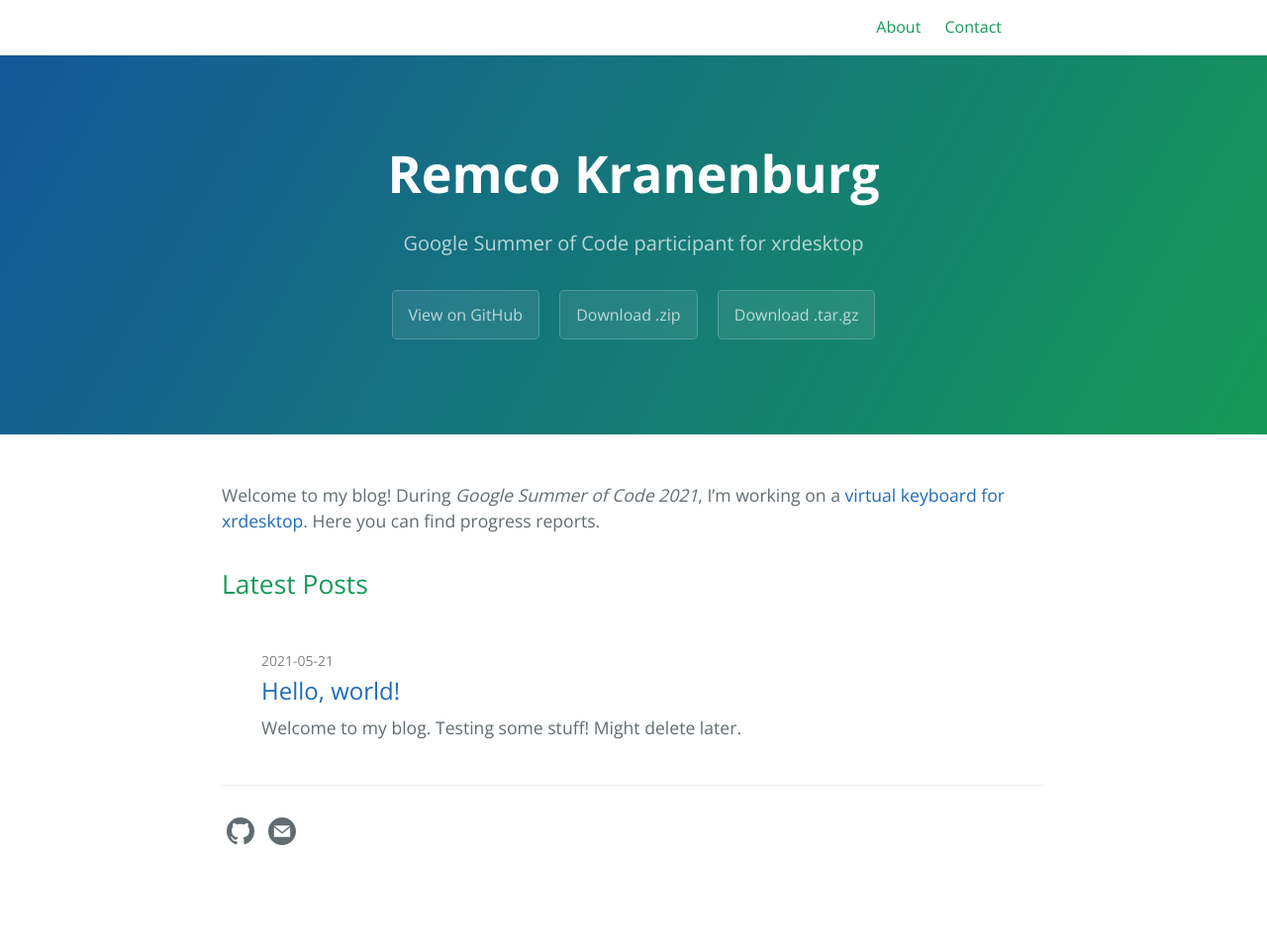
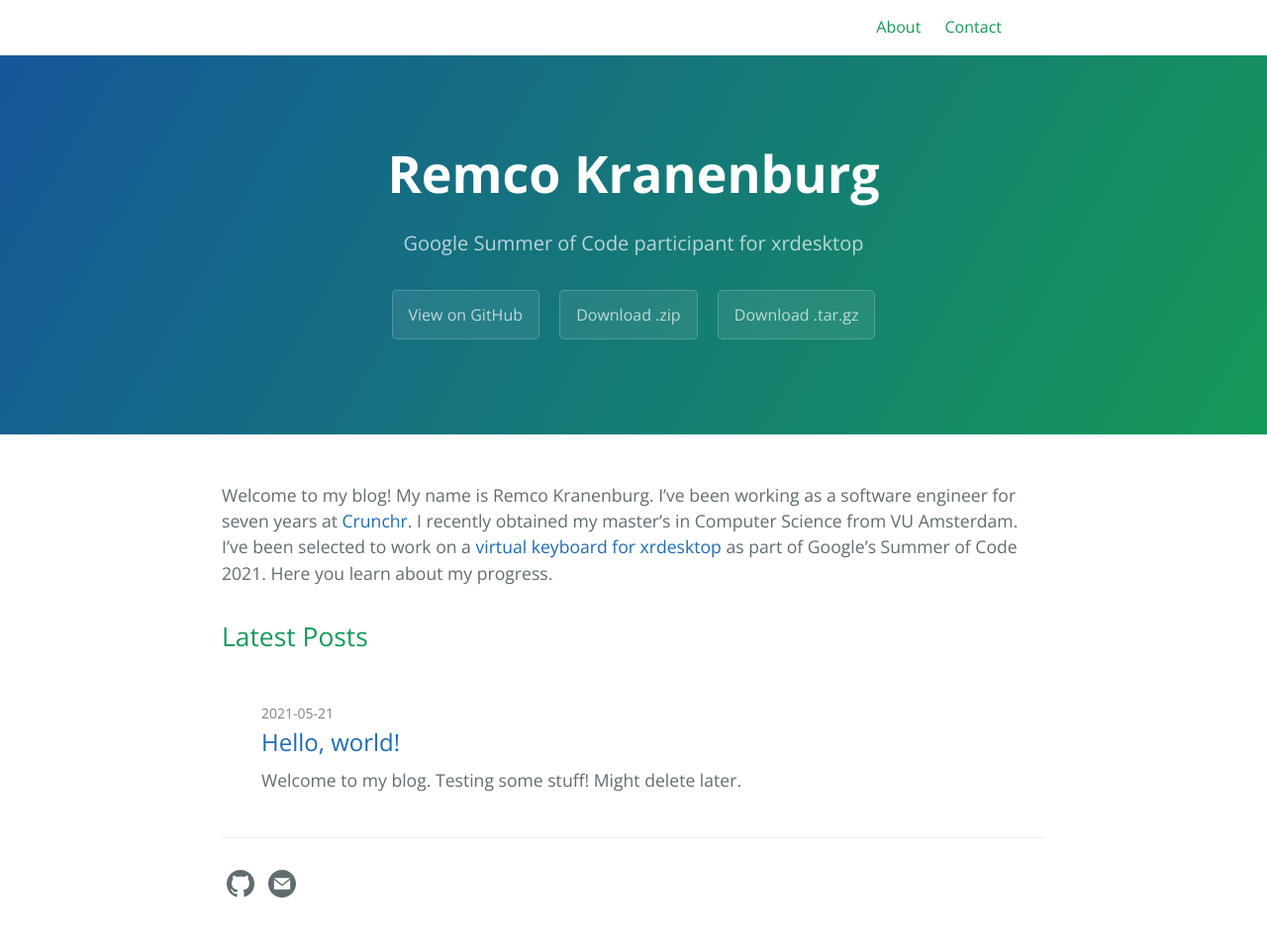
Before and after one commit to remcokranenburg/blog, a Jekyll site: the page built from index.md, in a window 1280 px wide. Shown: the whole page at 99% size. Built offline with Jekyll 4.4.1, drawn with Linux system fonts in a browser that asks for light colours; before the commit the page ends 908 px from its top, so only the background shows below that.

Commit message:
Expand intro text

```diff
--- a/index.md
+++ b/index.md
@@ -1,7 +1,8 @@
 ---
 layout: home
 ---
-
-Welcome to my blog! During *Google Summer of Code 2021*, I'm working on a
-[virtual keyboard for xrdesktop](https://summerofcode.withgoogle.com/projects/#5342655141117952).
-Here you can find progress reports.
+Welcome to my blog! My name is Remco Kranenburg. I've been working as a software engineer for seven
+years at [Crunchr](https://crunchrapps.com). I recently obtained my master's in Computer Science
+from VU Amsterdam. I've been selected to work on a
+[virtual keyboard for xrdesktop](https://summerofcode.withgoogle.com/projects/#5342655141117952) as
+part of Google's Summer of Code 2021. Here you learn about my progress.
```
